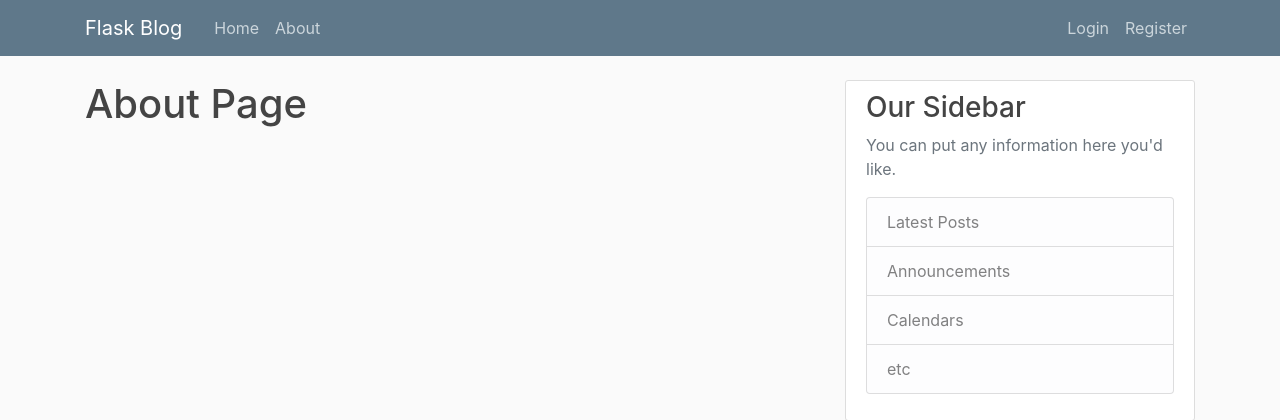
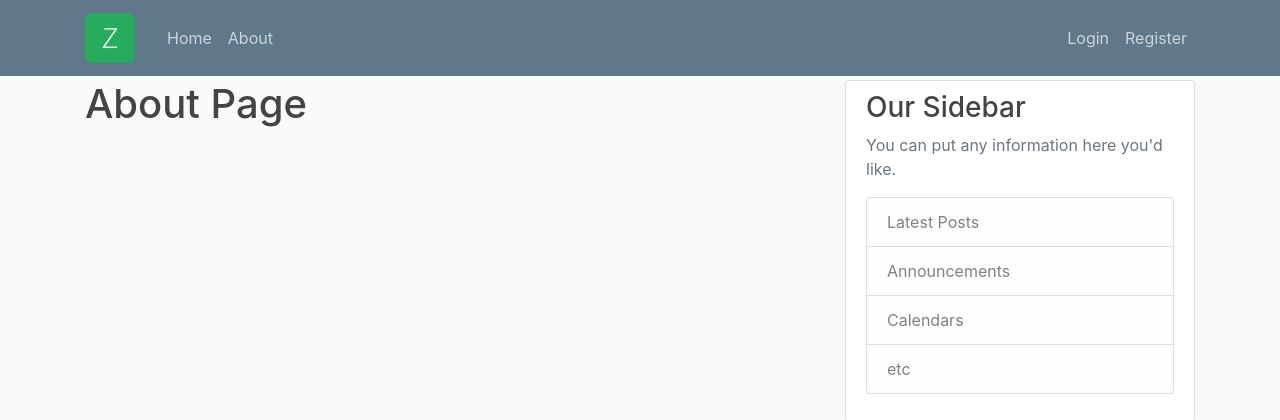
Before and after one commit to ValtersHuns/weblapa, a Flask app: page /about in a window 1280 px wide. Shown: the top 420 px of the page. Run offline with Flask 2, Linux system fonts and the light colour scheme; some libraries are stand-ins or nearby versions.

Commit message:
Pievienota Navbar ikoniņa

```diff
--- a/flaskblog/templates/layout.html
+++ b/flaskblog/templates/layout.html
@@ -23,7 +23,9 @@
     <header class="site-header">
       <nav class="navbar navbar-expand-md navbar-dark bg-steel fixed-top">
         <div class="container">
-          <a class="navbar-brand mr-4" href="/">Flask Blog</a>
+          <a class="navbar-brand mr-4" href="/">
+            <img src="{{ url_for('static', filename='images/ikona.png') }}" width="50" height="50" class="d-inline-block align-left" alt="">
+          </a>
           <button class="navbar-toggler" type="button" data-toggle="collapse" data-target="#navbarToggle" aria-controls="navbarToggle" aria-expanded="false" aria-label="Toggle navigation">
             <span class="navbar-toggler-icon"></span>
           </button>
```
Also changed, not shown: flaskblog/static/images/ikona.png (added).
